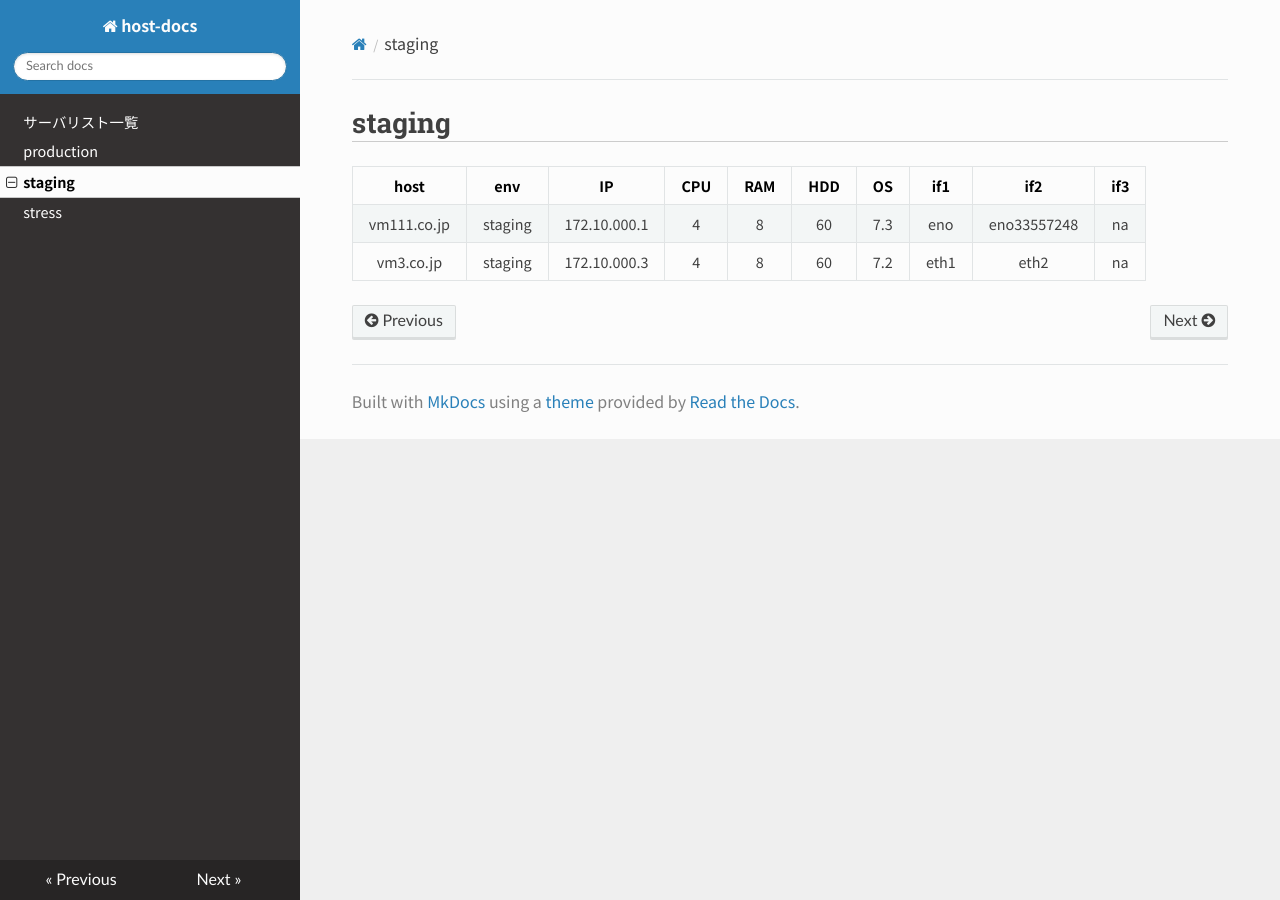
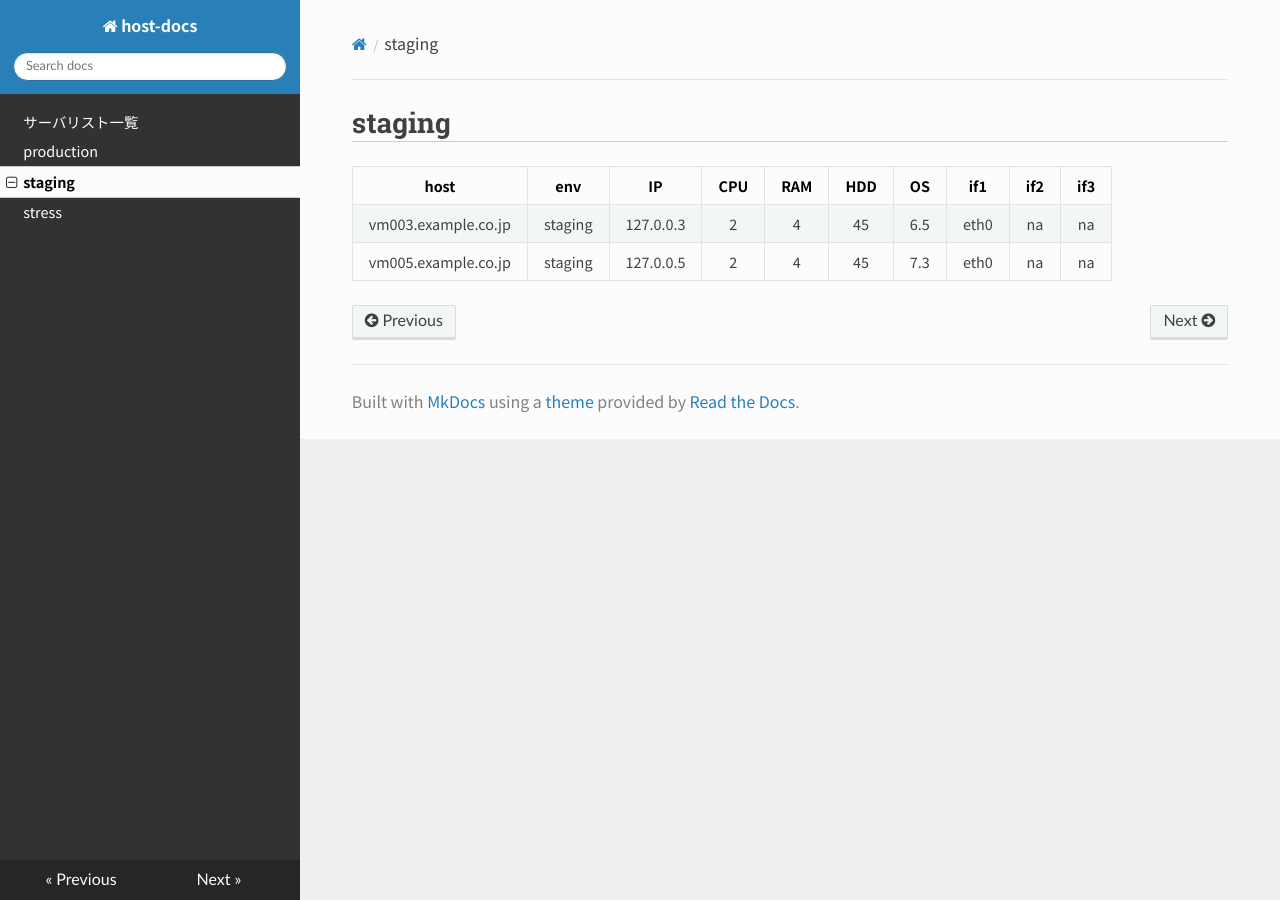
Before and after one commit to tjtjtjtj/hostvars-docs, an MkDocs documentation site: the page built from docs/staging.md, in a window 1280 px wide. Built offline with MkDocs 1.6.1, drawn with Linux system fonts in a browser that asks for light colours; nearby versions of some CDN libraries.

Commit message:
Update docs

```diff
--- a/docs/staging.md
+++ b/docs/staging.md
@@ -3,5 +3,5 @@ staging
 
 |host|env|IP|CPU|RAM|HDD|OS|if1|if2|if3|
 |:-:|:-:|:-:|:-:|:-:|:-:|:-:|:-:|:-:|:-:|
-|vm111.co.jp|staging|172.10.000.1|4|8|60|7.3|eno|eno33557248|na|
-|vm3.co.jp|staging|172.10.000.3|4|8|60|7.2|eth1|eth2|na|
+|vm003.example.co.jp|staging|127.0.0.3|2|4|45|6.5|eth0|na|na|
+|vm005.example.co.jp|staging|127.0.0.5|2|4|45|7.3|eth0|na|na|
```
Also changed, not shown: docs/production.md (+2 -2 lines), docs/stress.md (+1 -1 lines).
